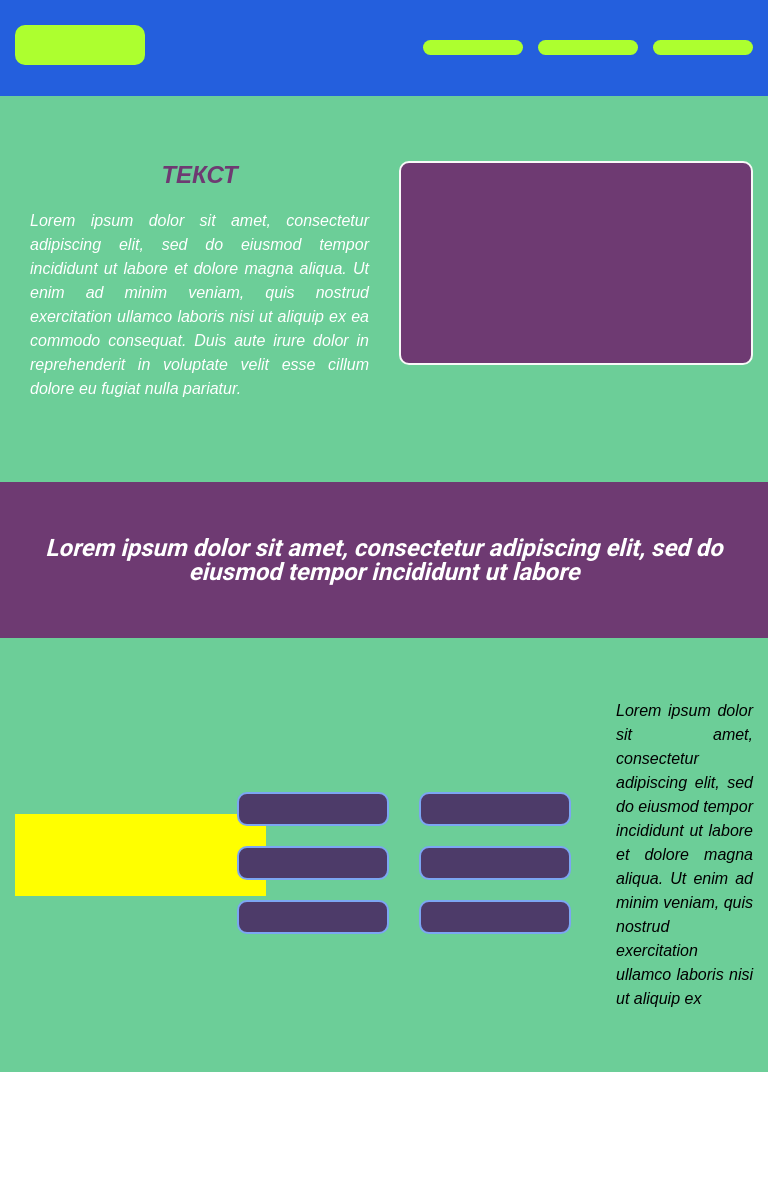
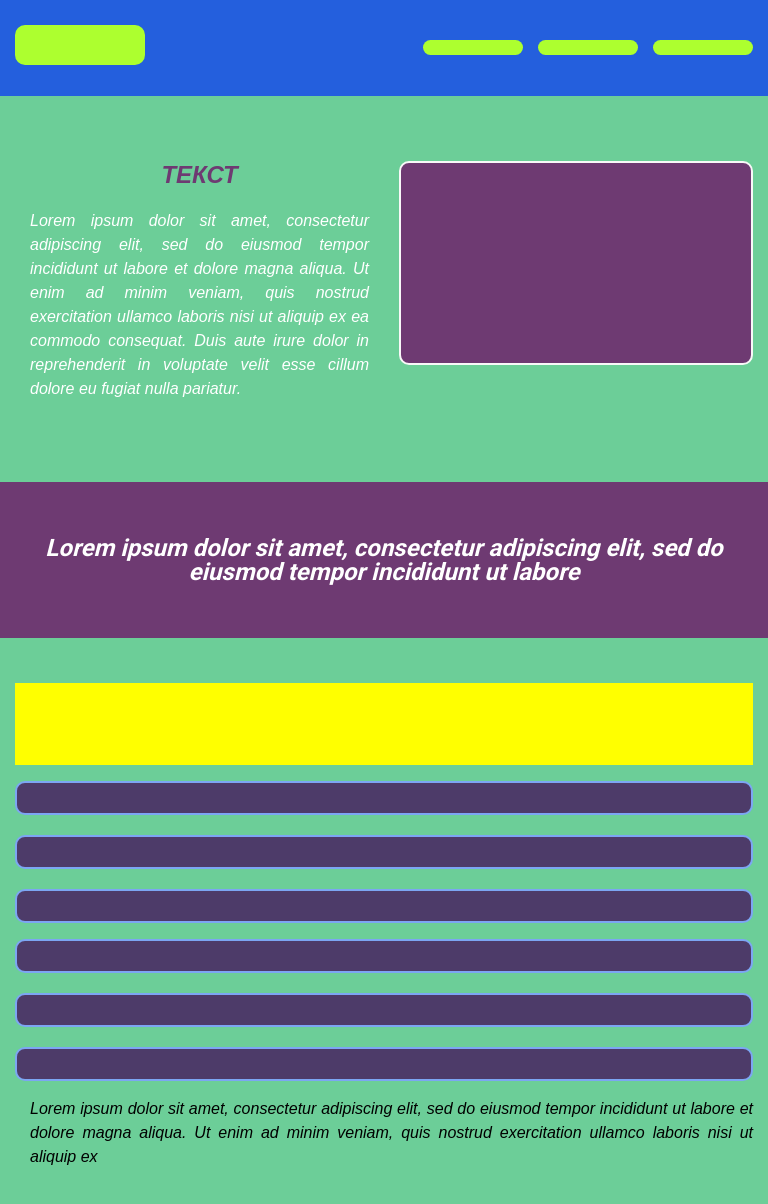
Before and after one commit to Inylay95/task_2, a plain HTML site: page index.html in a window 768 px wide. Before the commit the page ends 1072 px from the top, so only its background shows below. Drawn offline with Linux system fonts and the light colour scheme.

Commit message:
new footer

```diff
--- a/styles/style.css
+++ b/styles/style.css
@@ -233,7 +233,8 @@ col-6 {
     font-style:oblique;
   }
   .line {
-    background:  rgb(110, 58, 114);}
+    background:  rgb(110, 58, 114);
+  }
     p{
       font-style:oblique;
     }
@@ -243,9 +244,20 @@ col-6 {
     }
     p.main.text{
       color:black;
-    }
+  }
     .footer {
       padding: 30px 0;
       background:rgb(108, 206, 152);;
   }
-}
+  .footer .row{
+    flex-wrap: wrap;
+  }
+  .col-3{
+    width: 100%;
+  }
+  .footer_logo{
+    width: 100%;
+    height: 82px;
+    background: yellow;
+  }
+  }
```
Also changed, not shown: index.html (+1 -1 lines).
